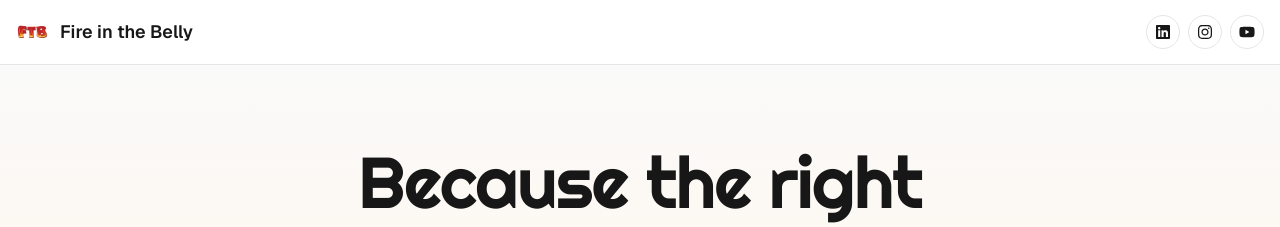
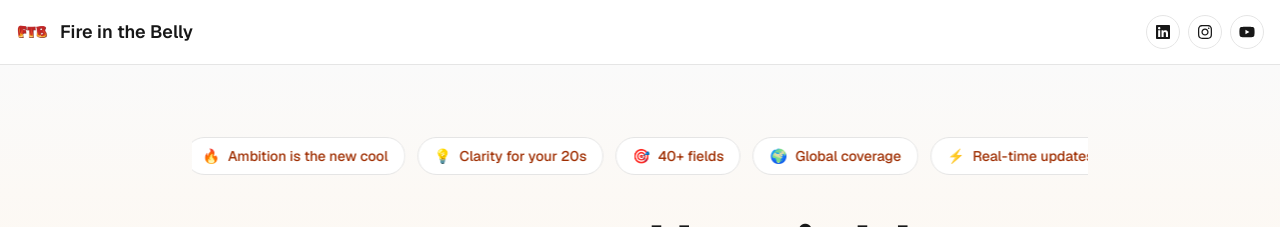
Before and after one commit to Fireinthebellyy/ftb-landing, a Next.js app: page / in a window 1280 px wide. Shown: the top 227 px of the page. Built offline with nearby package versions, Linux system fonts and the light colour scheme.

Commit message:
added top marquee and fixed insta links

```diff
--- a/app/globals.css
+++ b/app/globals.css
@@ -10,12 +10,25 @@
   --color-foreground: var(--foreground);
   --font-sans: var(--font-geist-sans);
   --font-mono: var(--font-geist-mono);
-   --breakpoint-xs: 30rem;
+  --breakpoint-xs: 30rem;
 }
-
-
 
 body {
   background: var(--background);
   color: var(--foreground);
 }
+
+@keyframes marquee {
+  0% {
+    transform: translateX(0%);
+  }
+  100% {
+    transform: translateX(-100%);
+  }
+}
+
+.animate-marquee {
+  display: flex;
+  animation: marquee 20s linear infinite;
+  width: max-content;
+}
--- a/app/page.tsx
+++ b/app/page.tsx
@@ -2,7 +2,6 @@
 import React, { useState } from "react";
 import Landing from "@/components/Landing";
 import Success from "@/components/Success";
-import posthog from "posthog-js";
 
 export default function WaitlistPage() {
   const [email, setEmail] = useState("");
--- a/components/Landing.tsx
+++ b/components/Landing.tsx
@@ -58,6 +58,141 @@ export default function Landing({ onSubmitted }: Props) {
       animate={{ opacity: 1, y: 0 }}
       transition={{ duration: 0.45, ease: "easeOut" }}
     >
+      {/* Badges Marquee Section */}
+      <motion.div
+        className="relative mb-8 overflow-hidden w-full"
+        initial={{ opacity: 0, y: 8 }}
+        animate={{ opacity: 1, y: 0 }}
+        transition={{ delay: 0.02, duration: 0.5 }}
+      >
+        <div className="flex animate-marquee">
+          {/* First set of badges */}
+          <div className="flex gap-3 pr-3">
+            <motion.div
+              className="inline-flex items-center rounded-full border border-neutral-200 bg-white px-4 py-2 text-sm font-medium text-orange-800 backdrop-blur-sm whitespace-nowrap flex-shrink-0"
+              whileHover={{
+                scale: 1.05,
+                backgroundColor: "rgba(59, 130, 246, 0.1)",
+              }}
+              transition={{ type: "spring", stiffness: 400, damping: 10 }}
+            >
+              <span className="mr-2">🎯</span>
+              40+ fields
+            </motion.div>
+
+            <motion.div
+              className="inline-flex items-center rounded-full border border-neutral-200 bg-white px-4 py-2 text-sm font-medium text-orange-800 backdrop-blur-sm whitespace-nowrap flex-shrink-0"
+              whileHover={{
+                scale: 1.05,
+                backgroundColor: "rgba(59, 130, 246, 0.1)",
+              }}
+              transition={{ type: "spring", stiffness: 400, damping: 10 }}
+            >
+              <span className="mr-2">🌍</span>
+              Global coverage
+            </motion.div>
+
+            <motion.div
+              className="inline-flex items-center rounded-full border border-neutral-200 bg-white px-4 py-2 text-sm font-medium text-orange-800 backdrop-blur-sm whitespace-nowrap flex-shrink-0"
+              whileHover={{
+                scale: 1.05,
+                backgroundColor: "rgba(59, 130, 246, 0.1)",
+              }}
+              transition={{ type: "spring", stiffness: 400, damping: 10 }}
+            >
+              <span className="mr-2">⚡</span>
+              Real-time updates
+            </motion.div>
+
+            <motion.div
+              className="inline-flex items-center rounded-full border border-neutral-200 bg-white px-4 py-2 text-sm font-medium text-orange-800 backdrop-blur-sm whitespace-nowrap flex-shrink-0"
+              whileHover={{
+                scale: 1.05,
+                backgroundColor: "rgba(59, 130, 246, 0.1)",
+              }}
+              transition={{ type: "spring", stiffness: 400, damping: 10 }}
+            >
+              <span className="mr-2">🔥</span>
+              Ambition is the new cool
+            </motion.div>
+
+            <motion.div
+              className="inline-flex items-center rounded-full border border-neutral-200 bg-white px-4 py-2 text-sm font-medium text-orange-800 backdrop-blur-sm whitespace-nowrap flex-shrink-0"
+              whileHover={{
+                scale: 1.05,
+                backgroundColor: "rgba(59, 130, 246, 0.1)",
+              }}
+              transition={{ type: "spring", stiffness: 400, damping: 10 }}
+            >
+              <span className="mr-2">💡</span>
+              Clarity for your 20s
+            </motion.div>
+          </div>
+          {/* Duplicate set for seamless loop */}
+          <div className="flex gap-3 pr-3">
+            <motion.div
+              className="inline-flex items-center rounded-full border border-neutral-200 bg-white px-4 py-2 text-sm font-medium text-orange-800 backdrop-blur-sm whitespace-nowrap flex-shrink-0"
+              whileHover={{
+                scale: 1.05,
+                backgroundColor: "rgba(59, 130, 246, 0.1)",
+              }}
+              transition={{ type: "spring", stiffness: 400, damping: 10 }}
+            >
+              <span className="mr-2">🎯</span>
+              40+ fields
+            </motion.div>
+
+            <motion.div
+              className="inline-flex items-center rounded-full border border-neutral-200 bg-white px-4 py-2 text-sm font-medium text-orange-800 backdrop-blur-sm whitespace-nowrap flex-shrink-0"
+              whileHover={{
+                scale: 1.05,
+                backgroundColor: "rgba(59, 130, 246, 0.1)",
+              }}
+              transition={{ type: "spring", stiffness: 400, damping: 10 }}
+            >
+              <span className="mr-2">🌍</span>
+              Global coverage
+            </motion.div>
+
+            <motion.div
+              className="inline-flex items-center rounded-full border border-neutral-200 bg-white px-4 py-2 text-sm font-medium text-orange-800 backdrop-blur-sm whitespace-nowrap flex-shrink-0"
+              whileHover={{
+                scale: 1.05,
+                backgroundColor: "rgba(59, 130, 246, 0.1)",
+              }}
+              transition={{ type: "spring", stiffness: 400, damping: 10 }}
+            >
+              <span className="mr-2">⚡</span>
+              Real-time updates
+            </motion.div>
+
+            <motion.div
+              className="inline-flex items-center rounded-full border border-neutral-200 bg-white px-4 py-2 text-sm font-medium text-orange-800 backdrop-blur-sm whitespace-nowrap flex-shrink-0"
+              whileHover={{
+                scale: 1.05,
+                backgroundColor: "rgba(59, 130, 246, 0.1)",
+              }}
+              transition={{ type: "spring", stiffness: 400, damping: 10 }}
+            >
+              <span className="mr-2">🔥</span>
+              Ambition is the new cool
+            </motion.div>
+
+            <motion.div
+              className="inline-flex items-center rounded-full border border-neutral-200 bg-white px-4 py-2 text-sm font-medium text-orange-800 backdrop-blur-sm whitespace-nowrap flex-shrink-0"
+              whileHover={{
+                scale: 1.05,
+                backgroundColor: "rgba(59, 130, 246, 0.1)",
+              }}
+              transition={{ type: "spring", stiffness: 400, damping: 10 }}
+            >
+              <span className="mr-2">💡</span>
+              Clarity for your 20s
+            </motion.div>
+          </div>
+        </div>
+      </motion.div>
+
       <motion.h1
         className={`${righteous.className} text-foreground mb-6 text-4xl leading-tight font-semibold tracking-tight md:text-7xl`}
         initial={{ opacity: 0, y: 8 }}
--- a/components/Success.tsx
+++ b/components/Success.tsx
@@ -150,7 +150,7 @@ export default function Success({ email }: Props) {
           </Link>
 
           <Link
-            href="https://www.instagram.com/fireinthebelly_ftb/"
+            href="https://www.instagram.com/fireinthebelly.in/"
             aria-label="Follow us on Instagram"
             target="_blank"
             rel="noopener noreferrer"
--- a/components/nav.tsx
+++ b/components/nav.tsx
@@ -124,7 +124,7 @@ export default function NavbarWithImage() {
               whileTap="tap"
             >
               <Link
-                href="https://www.instagram.com/fireinthebelly_ftb/"
+                href="https://www.instagram.com/fireinthebelly.in/"
                 target="_blank"
                 rel="noopener noreferrer"
                 aria-label="Follow us on Instagram"
--- a/components/waitlist.tsx
+++ b/components/waitlist.tsx
@@ -48,7 +48,7 @@ function WaitlistForm() {
 
         <div className="flex items-end justify-center gap-4">
           <Link
-            href="https://www.instagram.com/fireinthebelly_ftb/"
+            href="https://www.instagram.com/fireinthebelly.in/"
             aria-label="Follow us on Instagram"
             className="social-link"
           >
```
